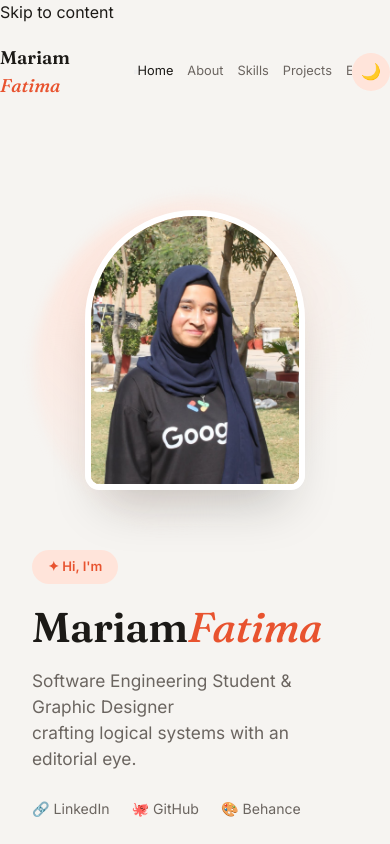
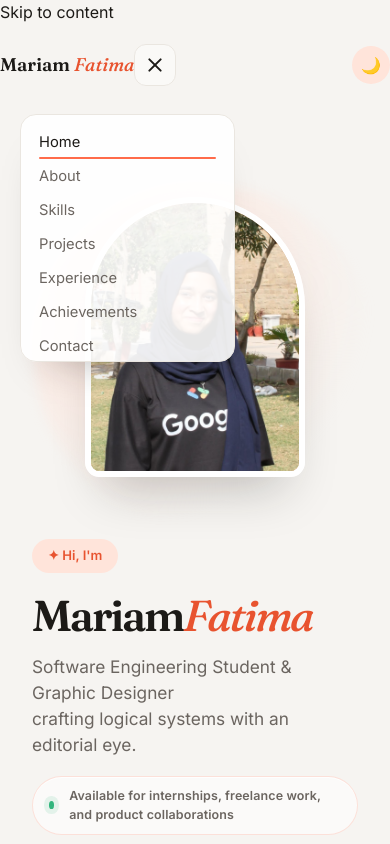
Before and after one commit to Mariam486/Portfolio, a plain HTML site: page index.html in a window 390 px wide. Both pictures are taken after a click on the button "Open menu". Shown: the top 844 px of the page. Drawn offline with Linux system fonts and the light colour scheme.

Commit message:
Finalize portfolio updates

```diff
--- a/index.html
+++ b/index.html
@@ -51,6 +51,10 @@
         <span class="badge">✦ Hi, I'm</span>
         <h1>Mariam<span class="accent-italic">Fatima</span></h1>
         <p class="role">Software Engineering Student &amp; Graphic Designer<br>crafting logical systems with an editorial eye.</p>
+        <div class="hero-status" aria-label="Current availability">
+          <span class="status-dot"></span>
+          Available for internships, freelance work, and product collaborations
+        </div>
         <div class="hero-meta">
           <a href="https://www.linkedin.com/in/syeda-mariam-fatima-34ba4a332/" target="_blank" rel="noreferrer noopener">🔗 LinkedIn</a>
           <a href="https://github.com/Mariam486" target="_blank" rel="noreferrer noopener">🐙 GitHub</a>
--- a/script.js
+++ b/script.js
@@ -220,6 +220,30 @@ window.addEventListener('scroll', () => {
 // ---------- Active nav link on scroll ----------
 const navLinks = document.querySelectorAll('.nav-links a');
 const sections = [...navLinks].map(l => document.querySelector(l.getAttribute('href')));
+const navToggle = document.getElementById('navToggle');
+const siteNav = document.getElementById('siteNav');
+
+const setNavOpen = (isOpen) => {
+  if (!navToggle || !siteNav) return;
+  navToggle.setAttribute('aria-expanded', String(isOpen));
+  siteNav.classList.toggle('is-open', isOpen);
+};
+
+navToggle?.addEventListener('click', () => {
+  const nextState = navToggle.getAttribute('aria-expanded') !== 'true';
+  setNavOpen(nextState);
+});
+
+navLinks.forEach(link => {
+  link.addEventListener('click', () => {
+    if (window.innerWidth <= 760) setNavOpen(false);
+  });
+});
+
+window.addEventListener('resize', () => {
+  if (window.innerWidth > 760) setNavOpen(false);
+});
+
 window.addEventListener('scroll', () => {
   let current = sections[0];
   sections.forEach(s => {
--- a/style.css
+++ b/style.css
@@ -101,6 +101,31 @@ header.scrolled{ border-color: var(--line); }
   border-radius: 2px;
 }
 .nav-right{ display:flex; align-items:center; gap: 14px; }
+.nav-toggle{
+  display:none;
+  width: 42px;
+  height: 42px;
+  border: 1px solid var(--line);
+  background: rgba(255,255,255,0.45);
+  border-radius: 12px;
+  padding: 8px 10px;
+  cursor: pointer;
+  align-items:center;
+  justify-content:center;
+  flex-direction:column;
+  gap: 5px;
+}
+.nav-toggle span{
+  display:block;
+  width: 18px;
+  height: 2px;
+  border-radius: 999px;
+  background: var(--ink);
+  transition: transform .25s ease, opacity .25s ease;
+}
+.nav-toggle[aria-expanded="true"] span:nth-child(1){ transform: translateY(7px) rotate(45deg); }
+.nav-toggle[aria-expanded="true"] span:nth-child(2){ opacity: 0; }
+.nav-toggle[aria-expanded="true"] span:nth-child(3){ transform: translateY(-7px) rotate(-45deg); }
 .theme-btn{
   width: 38px; height: 38px;
   border-radius: 50%;
@@ -138,8 +163,26 @@ header.scrolled{ border-color: var(--line); }
 .btn-outline:hover{ background: var(--ink); color:#fff; }
 .btn-sm{ padding: 9px 18px; font-size: 0.85rem; }
 
-@media(max-width: 600px){
-  .nav-links{ gap: 14px; font-size: 0.8rem; }
+@media(max-width: 760px){
+  .nav-toggle{ display:flex; }
+  .nav-links{
+    position: absolute;
+    top: calc(100% + 8px);
+    left: 20px;
+    right: 20px;
+    display: none;
+    flex-direction: column;
+    gap: 12px;
+    padding: 16px 18px;
+    background: rgba(255,255,255,0.9);
+    border: 1px solid var(--line);
+    border-radius: 16px;
+    box-shadow: 0 24px 40px -28px rgba(28,26,23,0.35);
+    backdrop-filter: blur(12px);
+    z-index: 80;
+  }
+  .nav-links.is-open{ display:flex; }
+  .nav-right{ margin-left:auto; }
   .btn-sm{ display: none; }
 }
 
@@ -151,7 +194,7 @@ header.scrolled{ border-color: var(--line); }
 .hero-grid{
   display:grid;
   grid-template-columns: 1.15fr 0.85fr;
-  gap: 50px;
+  gap: 52px;
   align-items:center;
 }
 .badge{
@@ -167,15 +210,39 @@ header.scrolled{ border-color: var(--line); }
   margin-bottom: 22px;
 }
 .hero h1{
-  font-size: clamp(2.6rem, 5.5vw, 4.2rem);
-  line-height: 1.02;
-  margin-bottom: 20px;
+  font-size: clamp(2.7rem, 5.5vw, 4.5rem);
+  line-height: 0.96;
+  margin-bottom: 18px;
+  letter-spacing: -0.05em;
 }
 .hero p.role{
   font-size: 1.08rem;
   color: var(--ink-soft);
   max-width: 480px;
-  margin-bottom: 26px;
+  margin-bottom: 18px;
+}
+.hero-status{
+  display:inline-flex;
+  align-items:center;
+  gap:10px;
+  margin-bottom: 22px;
+  padding: 10px 16px;
+  border-radius: 999px;
+  background: rgba(255, 255, 255, 0.58);
+  border: 1px solid rgba(255,107,74,0.18);
+  color: var(--ink-soft);
+  font-size: 0.78rem;
+  font-weight: 600;
+  letter-spacing: 0.01em;
+  box-shadow: inset 0 1px 0 rgba(255,255,255,0.7);
+}
+.hero-status .status-dot{
+  width: 8px;
+  height: 8px;
+  border-radius: 50%;
+  background: #32b57d;
+  box-shadow: 0 0 0 5px rgba(50, 181, 125, 0.12);
+  display:inline-block;
 }
 .hero-meta{
   display:flex;
@@ -339,7 +406,7 @@ header.scrolled{ border-color: var(--line); }
 
 .card-stack{ display:flex; flex-direction:column; gap: 16px; }
 .info-card{
-  background: var(--bg-card);
+  background: linear-gradient(180deg, rgba(255,255,255,0.92), rgba(255,255,255,0.76));
   border: 1px solid var(--line);
   border-radius: var(--radius);
   padding: 26px 28px;
@@ -347,6 +414,7 @@ header.scrolled{ border-color: var(--line); }
   align-items:center;
   gap: 20px;
   transition: transform .25s ease, box-shadow .25s ease, border-color .25s ease;
+  backdrop-filter: blur(4px);
 }
 .info-card:hover{
   transform: translateY(-3px);
@@ -410,6 +478,7 @@ header.scrolled{ border-color: var(--line); }
 .section-head{ display:flex; align-items:baseline; gap: 14px; margin-bottom: 34px; flex-wrap: wrap; }
 .section-head h2{ font-size: 1.9rem; }
 .section-head .sub{ color: var(--ink-soft); font-size: 0.95rem; }
+.section-head h2, .hero h1, .about-section h2, .cta-card h2 { text-wrap: balance; }
 
 .skills-grid{
   --skills-gap: 14px;
@@ -595,6 +664,7 @@ header.scrolled{ border-color: var(--line); }
   border-radius: var(--radius);
   overflow:hidden;
   transition: transform .25s ease, box-shadow .25s ease;
+  scroll-margin-top: 90px;
 }
 .project-card:hover{ transform: translateY(-4px); box-shadow: 0 24px 40px -22px rgba(28,26,23,0.22); }
 .project-thumb{
```
